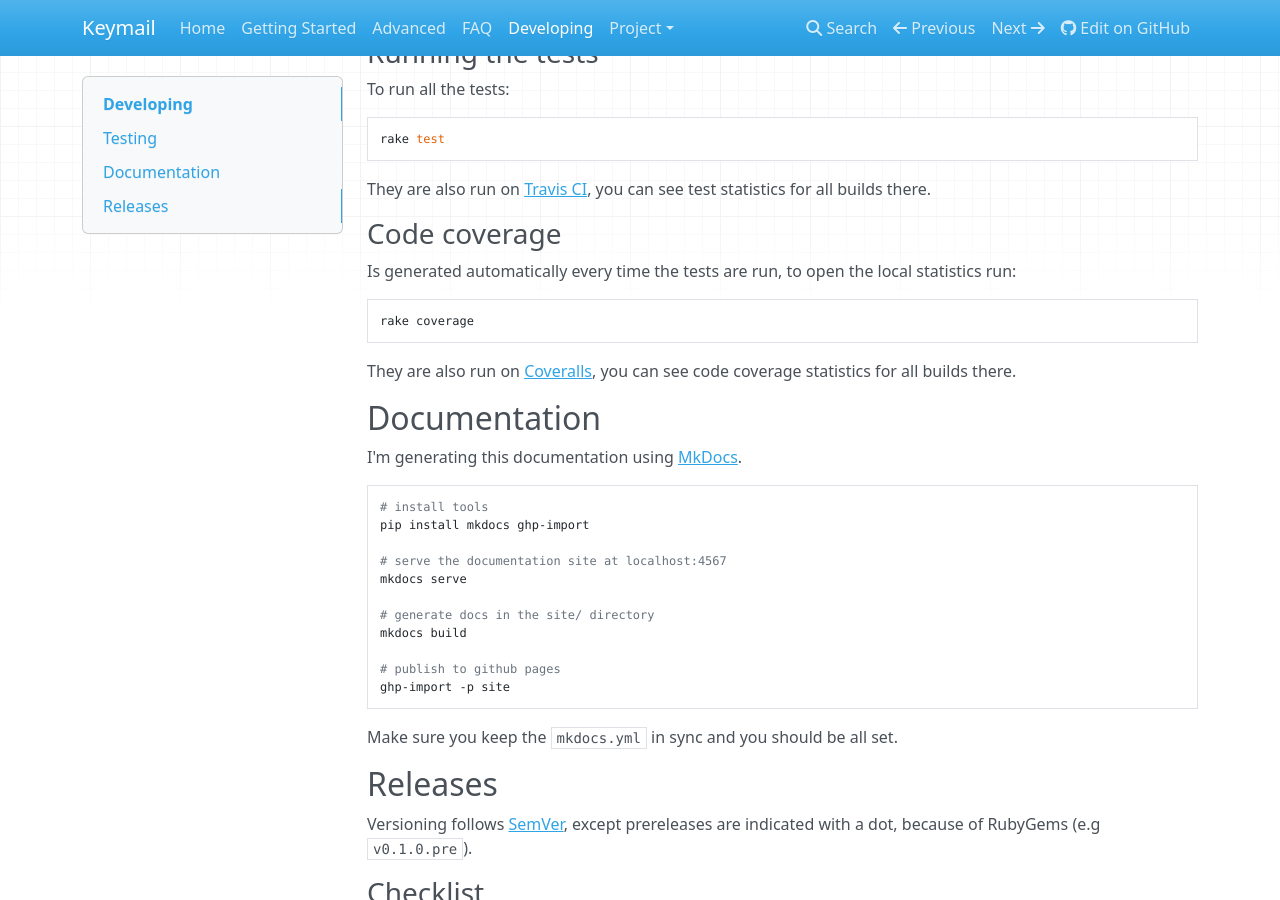
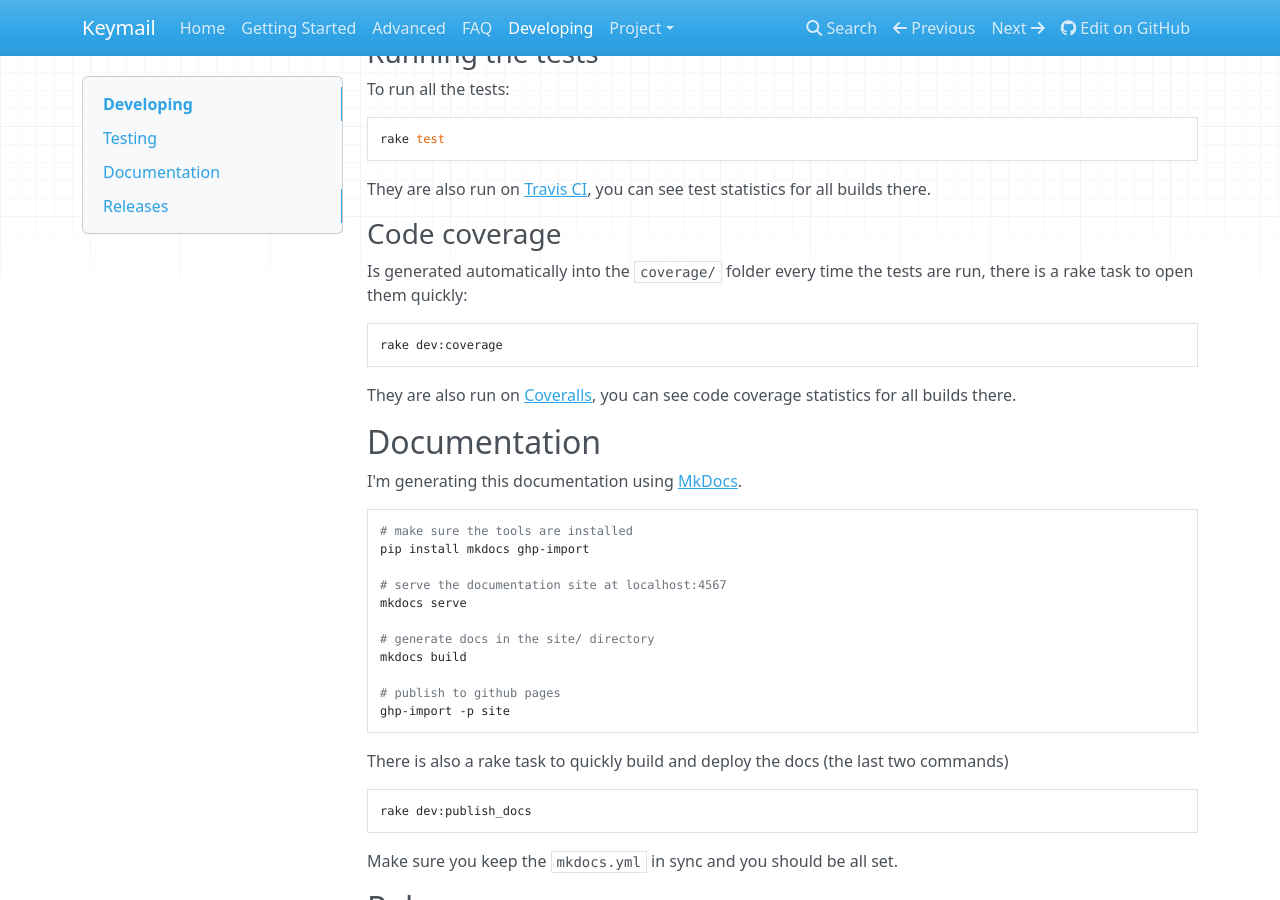
Before and after one commit to jsborjesson/keymail, an MkDocs documentation site: the page built from docs/developing.md, in a window 1280 px wide and 900 px high, scrolled down 209 px. Built offline with MkDocs 1.6.1, drawn with Linux system fonts in a browser that asks for light colours; nearby versions of some CDN libraries; old or Windows-style settings are respelled for this version of MkDocs.

Commit message:
rake task for publishing documentation, they are also namespaced now

````diff
--- a/docs/developing.md
+++ b/docs/developing.md
@@ -16,9 +16,9 @@ They are also run on [Travis CI](https://travis-ci.org/alcesleo/keymail/builds),
 
 ### Code coverage
 
-Is generated automatically every time the tests are run, to open the local statistics run:
+Is generated automatically into the `coverage/` folder every time the tests are run, there is a rake task to open them quickly:
 
-    rake coverage
+    rake dev:coverage
 
 They are also run on [Coveralls](https://coveralls.io/r/alcesleo/keymail?branch=master), you can see code coverage statistics for all builds there.
 
@@ -27,7 +27,7 @@ They are also run on [Coveralls](https://coveralls.io/r/alcesleo/keymail?branch=
 I'm generating this documentation using [MkDocs](https://github.com/tomchristie/mkdocs).
 
 ```bash
-# install tools
+# make sure the tools are installed
 pip install mkdocs ghp-import
 
 # serve the documentation site at localhost:4567
@@ -39,6 +39,10 @@ mkdocs build
 # publish to github pages
 ghp-import -p site
 ```
+
+There is also a rake task to quickly build and deploy the docs (the last two commands)
+
+    rake dev:publish_docs
 
 Make sure you keep the `mkdocs.yml` in sync and you should be all set.
 
````
Also changed, not shown: 1 other file.
